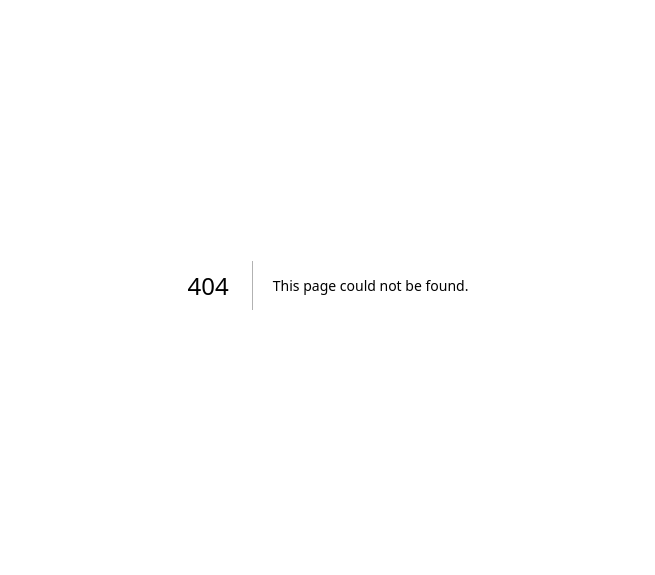
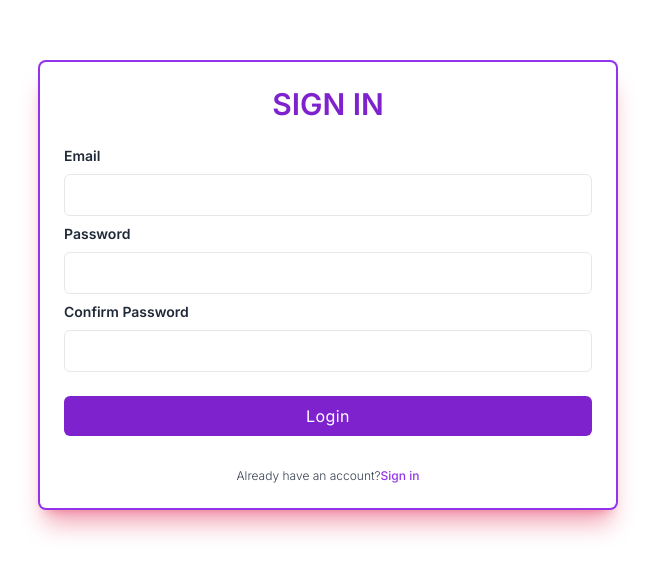
Before and after one commit to edcampossouza/prisma-designer-front, a Next.js app: page /sign-up in a window 1280 px wide. Before the commit this address had no page. Shown: the part 115-690 px from the top of the page, without its empty margins (312-967 px from the left). Built offline with nearby package versions, Linux system fonts and the light colour scheme; no server answers.

Commit message:
feat: sign up page

```diff
--- /dev/null
+++ b/src/app/services/auth.ts
@@ -0,0 +1,6 @@
+import api from "./api";
+
+export async function signUp(email: string, password: string) {
+  const response = await api.post("/auth/sign-up", { password, email });
+  return response;
+}
--- /dev/null
+++ b/src/app/sign-up/page.tsx
@@ -0,0 +1,104 @@
+"use client";
+import React, { useState } from "react";
+import { useRouter } from "next/navigation";
+import axios from "axios";
+import { signUp } from "../services/auth";
+
+export default function SignUp() {
+  const router = useRouter();
+  const [email, setEmail] = useState("");
+  const [password, setPassword] = useState("");
+  const [confirmPassword, setConfirmPassword] = useState("");
+  const [infoMessage, setInfoMessage] = useState("");
+
+  async function submit(e: React.FormEvent) {
+    e.preventDefault();
+    setInfoMessage("");
+    if (password !== confirmPassword) {
+      setInfoMessage("Passwords do not match");
+      setTimeout(() => {
+        setInfoMessage("");
+      }, 3000);
+      return;
+    } else {
+      try {
+        await signUp(email, password);
+        router.push("/sign-in");
+      } catch (error) {
+        if (axios.isAxiosError(error)) {
+          setInfoMessage(error.response?.data?.message || error.message);
+        }
+      }
+    }
+  }
+
+  return (
+    <div className="relative flex flex-col justify-center min-h-screen overflow-hidden">
+      <div className="w-full p-6 m-auto bg-white rounded-md shadow-xl shadow-rose-600/40 ring-2 ring-purple-600 lg:max-w-xl">
+        <h1 className="text-3xl font-semibold text-center text-purple-700 uppercase">
+          Sign in
+        </h1>
+        <form className="mt-6" onSubmit={submit}>
+          <div className="mb-2">
+            <label className="block text-sm font-semibold text-gray-800">
+              Email
+            </label>
+            <input
+              type="email"
+              value={email}
+              onChange={(e) => setEmail(e.target.value)}
+              className="block w-full px-4 py-2 mt-2 text-purple-700 bg-white border rounded-md focus:border-purple-400 focus:ring-purple-300 focus:outline-none focus:ring focus:ring-opacity-40"
+            />
+          </div>
+          <div className="mb-2">
+            <label className="block text-sm font-semibold text-gray-800">
+              Password
+            </label>
+            <input
+              type="password"
+              value={password}
+              onChange={(e) => setPassword(e.target.value)}
+              className="block w-full px-4 py-2 mt-2 text-purple-700 bg-white border rounded-md focus:border-purple-400 focus:ring-purple-300 focus:outline-none focus:ring focus:ring-opacity-40"
+            />
+          </div>
+          <div className="mb-2">
+            <label className="block text-sm font-semibold text-gray-800">
+              Confirm Password
+            </label>
+            <input
+              type="password"
+              value={confirmPassword}
+              onChange={(e) => setConfirmPassword(e.target.value)}
+              className="block w-full px-4 py-2 mt-2 text-purple-700 bg-white border rounded-md focus:border-purple-400 focus:ring-purple-300 focus:outline-none focus:ring focus:ring-opacity-40"
+            />
+          </div>
+          {infoMessage && (
+            <div className="mb-2">
+              <span className="block w-full px-4 py-2 mt-2 text-purple-700 bg-white border rounded-md focus:border-purple-400 focus:ring-purple-300 focus:outline-none focus:ring focus:ring-opacity-40">
+                {infoMessage}
+              </span>
+            </div>
+          )}
+          <div className="mt-6">
+            <button
+              type="submit"
+              className="w-full px-4 py-2 tracking-wide text-white transition-colors duration-200 transform bg-purple-700 rounded-md hover:bg-purple-600 focus:outline-none focus:bg-purple-600"
+            >
+              Login
+            </button>
+          </div>
+        </form>
+
+        <p className="mt-8 text-xs font-light text-center text-gray-700">
+          Already have an account?
+          <a
+            href="/sign-in"
+            className="font-medium text-purple-600 hover:underline"
+          >
+            Sign in
+          </a>
+        </p>
+      </div>
+    </div>
+  );
+}
```
